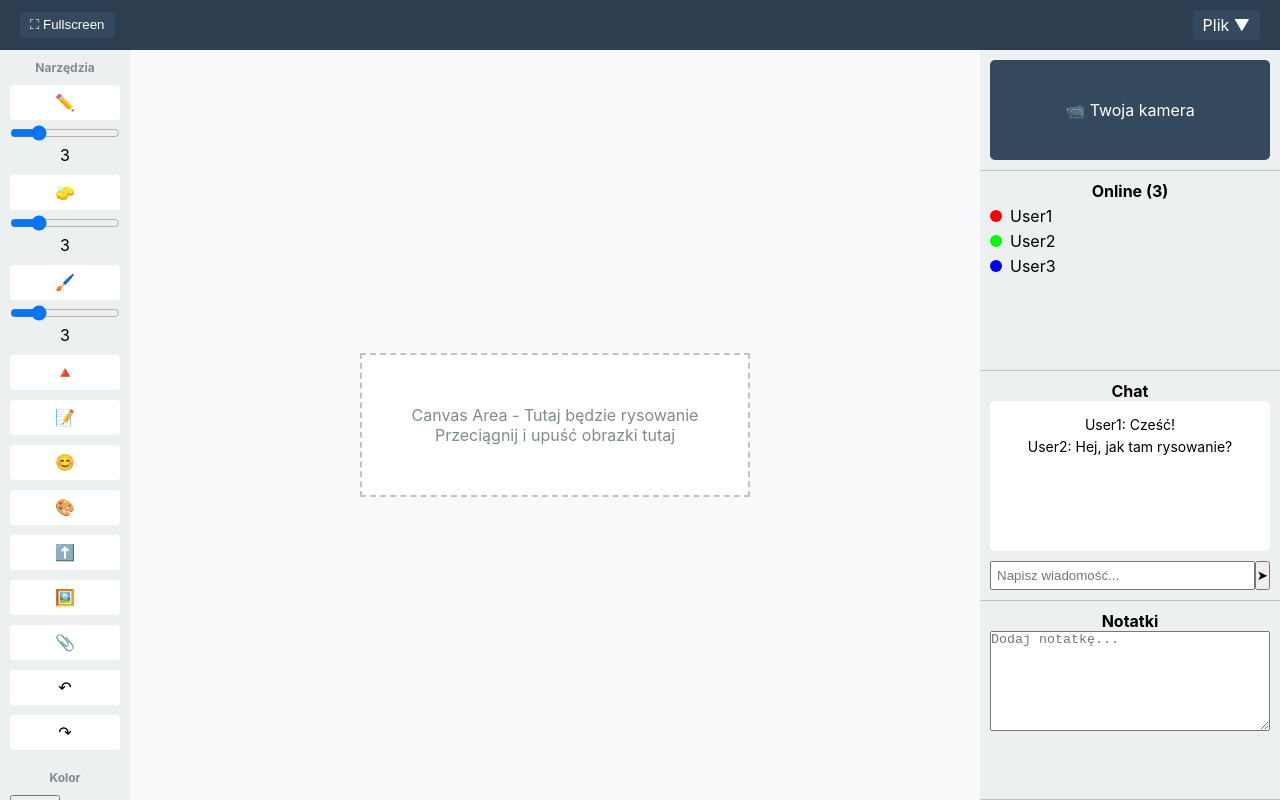
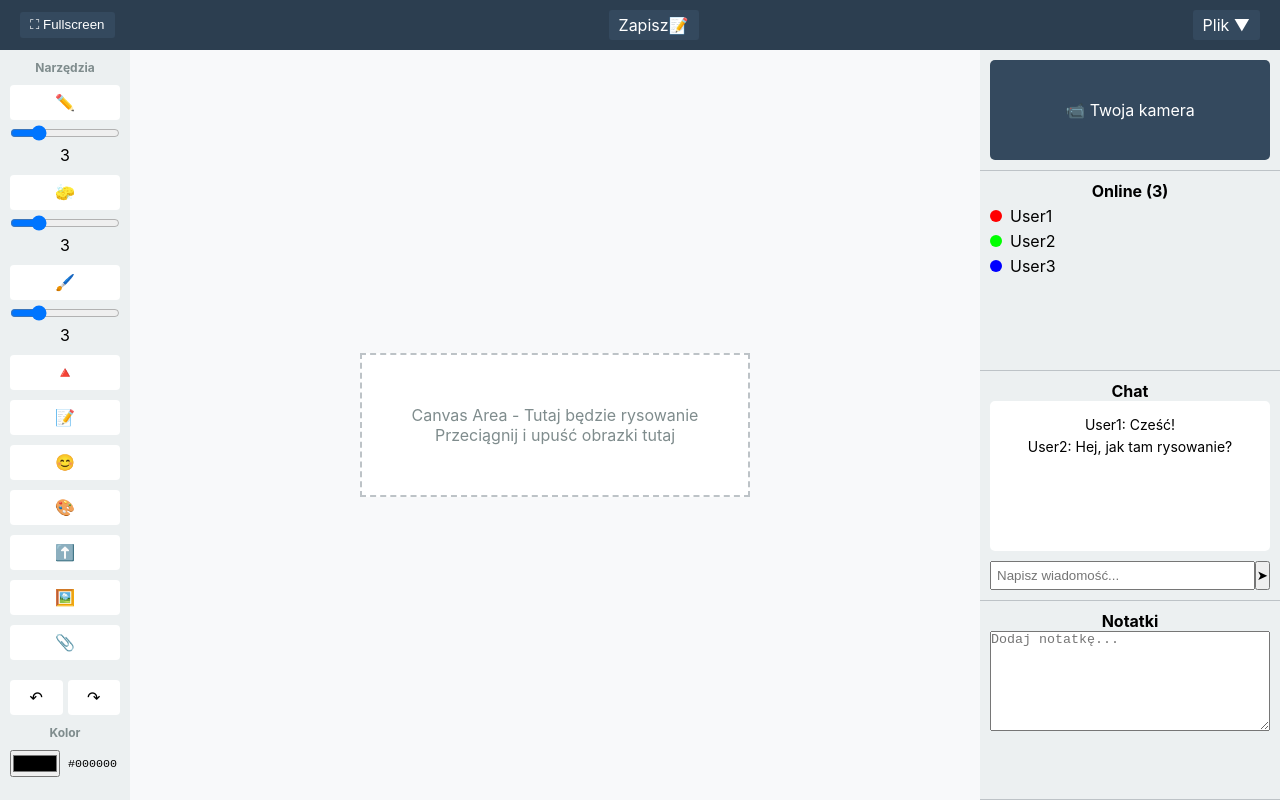
Before and after one commit to B0mbel1/Whiteboard, a React (Create React App) app: page / in a window 1280 px wide. Built offline with nearby package versions, Linux system fonts and the light colour scheme.

Commit message:
Zmiany #223
* Undo/Redo jest obok siebie
* Dodanie save-button

```diff
--- a/src/components/Toolbar/Toolbar.css
+++ b/src/components/Toolbar/Toolbar.css
@@ -86,3 +86,7 @@
   font-family: monospace;
   font-size: 0.9em;
 }
+.tool-undo-redo {
+  display: flex;
+  gap: 5px;
+}
--- a/src/components/Toolbar/Toolbar.jsx
+++ b/src/components/Toolbar/Toolbar.jsx
@@ -21,8 +21,6 @@ const Toolbar = ({ position }) => {
     { icon: '⬆️', name: 'Zaznaczenie' },
     { icon: '🖼️', name: 'Gify' },
     { icon: '📎', name: 'Multimedia' },
-    { icon: '↶', name: 'Undo' },
-    { icon: '↷', name: 'Redo' }
   ];
 
   const handleSizeChange = (toolKey, value) => {
@@ -57,7 +55,10 @@ const Toolbar = ({ position }) => {
           </div>
         ))}
       </div>
-
+        <div className="tool-item tool-undo-redo">
+          <button className="tool-btn" title="Undo">↶</button>
+          <button className="tool-btn" title="Redo">↷</button>
+        </div>
       <div className="toolbar-section">
         <h4>Kolor</h4>
         <div className="color-picker">
@@ -69,6 +70,7 @@ const Toolbar = ({ position }) => {
           />
           <span className="selected-color">{selectedColor}</span>
         </div>
+
       </div>
     </div>
   );
--- a/src/components/Whiteboard/Whiteboard.css
+++ b/src/components/Whiteboard/Whiteboard.css
@@ -27,3 +27,21 @@
   display: flex;
   overflow: hidden;
 }
+
+.fullscreen-btn, .file-menu {
+  padding: 5px 10px;
+  background: #34495e;
+  border: none;
+  color: white;
+  border-radius: 3px;
+  cursor: pointer;
+}
+
+.save-btn {
+  padding: 5px 10px;
+  background: #34495e;
+  border: none;
+  color: white;
+  border-radius: 3px;
+  cursor: pointer;
+}
--- a/src/components/Whiteboard/Whiteboard.jsx
+++ b/src/components/Whiteboard/Whiteboard.jsx
@@ -10,6 +10,7 @@ const Whiteboard = () => {
       {/* Fullscreen */}
       <div className="whiteboard-header">
         <button className="fullscreen-btn">⛶ Fullscreen</button>
+        <div className='save-btn'>Zapisz📝</div>
         <div className="file-menu">Plik ▼</div>
       </div>
 
```
